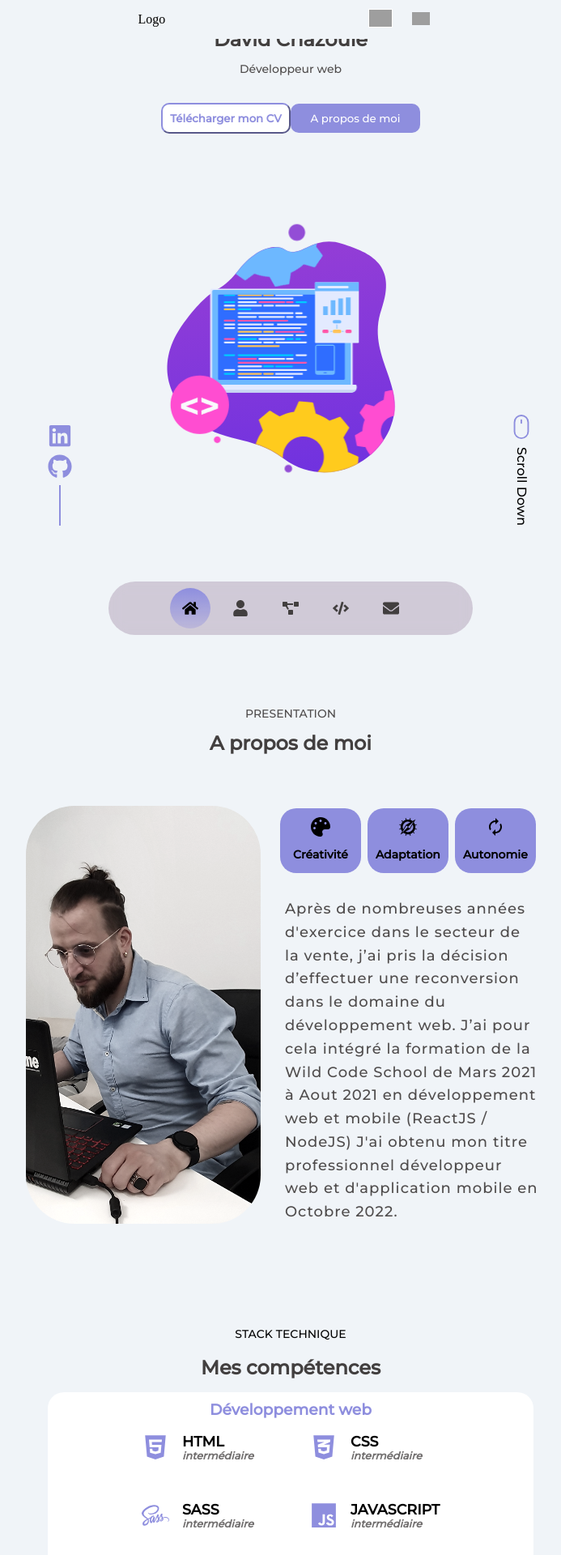
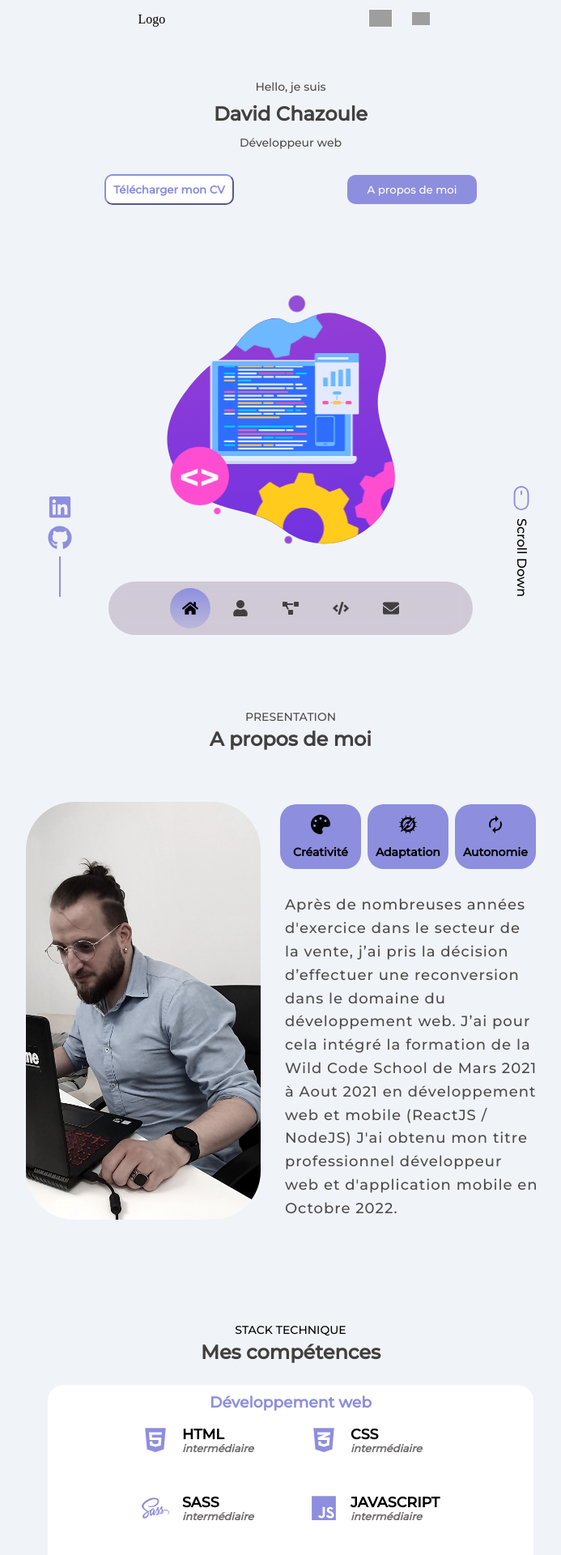
Before and after one commit to David-Chazoule/dc-Portfolio, a React (Vite) app in the folder DC-portfolio/: page / in a window 1280 px wide. Shown: the top 1920 px of the page at 81% size, without its empty margins (281-974 px from the left). Built offline with nearby package versions, Linux system fonts and the light colour scheme; grey boxes are pictures that could not be loaded.

Commit message:
modification design introduction + titres de tout les composants

```diff
--- a/DC-portfolio/src/components/about/_about.scss
+++ b/DC-portfolio/src/components/about/_about.scss
@@ -27,14 +27,14 @@
   }
 
   h3 {
-    margin: 3px;
+    margin: 3px 0 0 0;
     color: $textLightTwo;
     font-weight: 500;
     font-size: 14px;
   }
 
   h1 {
-    margin: 10px;
+    margin: 4px 10px 10px 10px;
     color: $txtLight;
     font-weight: 700;
 
--- a/DC-portfolio/src/components/introduction/Introduction.tsx
+++ b/DC-portfolio/src/components/introduction/Introduction.tsx
@@ -20,11 +20,15 @@ function Introduction() {
 
   return (
     <div className={`introduction-container ${theme}`}>
-      <h3 className={theme === "light" ? "" : "darkWrite"}>
-        {language === "fr" ? "Hello, je suis" : "Hello, i'am"}
-      </h3>
-      <h1 className={theme === "light" ? "" : "darkWrite"}>David Chazoule</h1>
-      <h3 className={theme === "light" ? "" : "darkWrite"}>Développeur web </h3>
+      <div className="titleIntro">
+        <h3 className={theme === "light" ? "" : "darkWrite"}>
+          {language === "fr" ? "Hello, je suis" : "Hello, i'am"}
+        </h3>
+        <h1 className={theme === "light" ? "" : "darkWrite"}>David Chazoule</h1>
+        <h3 className={theme === "light" ? "" : "darkWrite"}>
+          Développeur web{" "}
+        </h3>
+      </div>
       <div className="cv-about-container">
         <button
           className={`cv-style ${theme === "light" ? "cvLight" : "cvDark"}`}
--- a/DC-portfolio/src/components/introduction/_introduction.scss
+++ b/DC-portfolio/src/components/introduction/_introduction.scss
@@ -21,8 +21,15 @@
   &.dark {
     background-color: $themeDarkPrimaire;
   }
-  h3 {
-    margin: 3px;
+
+  .titleIntro{
+    display: flex;
+    flex-direction: column;
+    align-items: center;
+    justify-content: center;
+    margin-top: 12vh;
+ h3 {
+    margin-top:  2px ;
     color: $textLightTwo;
     font-weight: 500;
     font-size: 14px;
@@ -37,14 +44,17 @@
   .darkWrite {
     color: rgb(225, 219, 219);
   }
+
+  }
+
   .cv-about-container {
     display: flex;
-    max-width: 600px;
+    width: 600px;
     align-items: center;
     justify-content: space-around;
     margin: 30px 0;
     @media screen and (max-width: 660px) {
-      max-width: 400px;
+      width: 400px;
     }
 
     .cv-style {
--- a/DC-portfolio/src/components/projectModal/_projectModal.scss
+++ b/DC-portfolio/src/components/projectModal/_projectModal.scss
@@ -44,6 +44,7 @@
     width: 90%;
     padding: 0 20px 20px 20px;
     box-shadow: 0 10px 25px rgba(0, 0, 0, 0.2);
+    background: linear-gradient(to bottom, #fff, #f9f9ff);
     animation: fadeIn 0.3s ease-out;
     display: flex;
     flex-direction: column;
@@ -154,7 +155,7 @@
             width: 42px;
             height: auto;
             margin: 20px 10px;
-            filter: drop-shadow(0 4px 10px rgba(83, 79, 79, 0.6));
+            filter: drop-shadow(0 3px 6px rgba(0, 0, 0, 0.4));
           }
           .icon-techno-dark {
             color: white;
--- a/DC-portfolio/src/components/projects/_projects.scss
+++ b/DC-portfolio/src/components/projects/_projects.scss
@@ -29,10 +29,11 @@
 
   h1 {
     font-weight: 700;
+    margin: 4px 10px 0px 10px;
   }
 
   h3 {
-    margin: 14vh 0 2vh 0;
+    margin: 15vh 0 1vh 0;
     font-weight: 500;
     font-size: 14px;
 
--- a/DC-portfolio/src/components/skills/_skills.scss
+++ b/DC-portfolio/src/components/skills/_skills.scss
@@ -27,13 +27,13 @@
   }
 
   .titleSkills {
-    margin: 2vh 0 1vh 0;
+    margin: 3px 0 0 0;
     font-weight: 500;
     font-size: 14px;
   }
 
   h1 {
-    margin-top: 10px;
+    margin: 4px 10px 10px 10px;
     color: $txtLight;
     font-weight: 700;
   }
```
